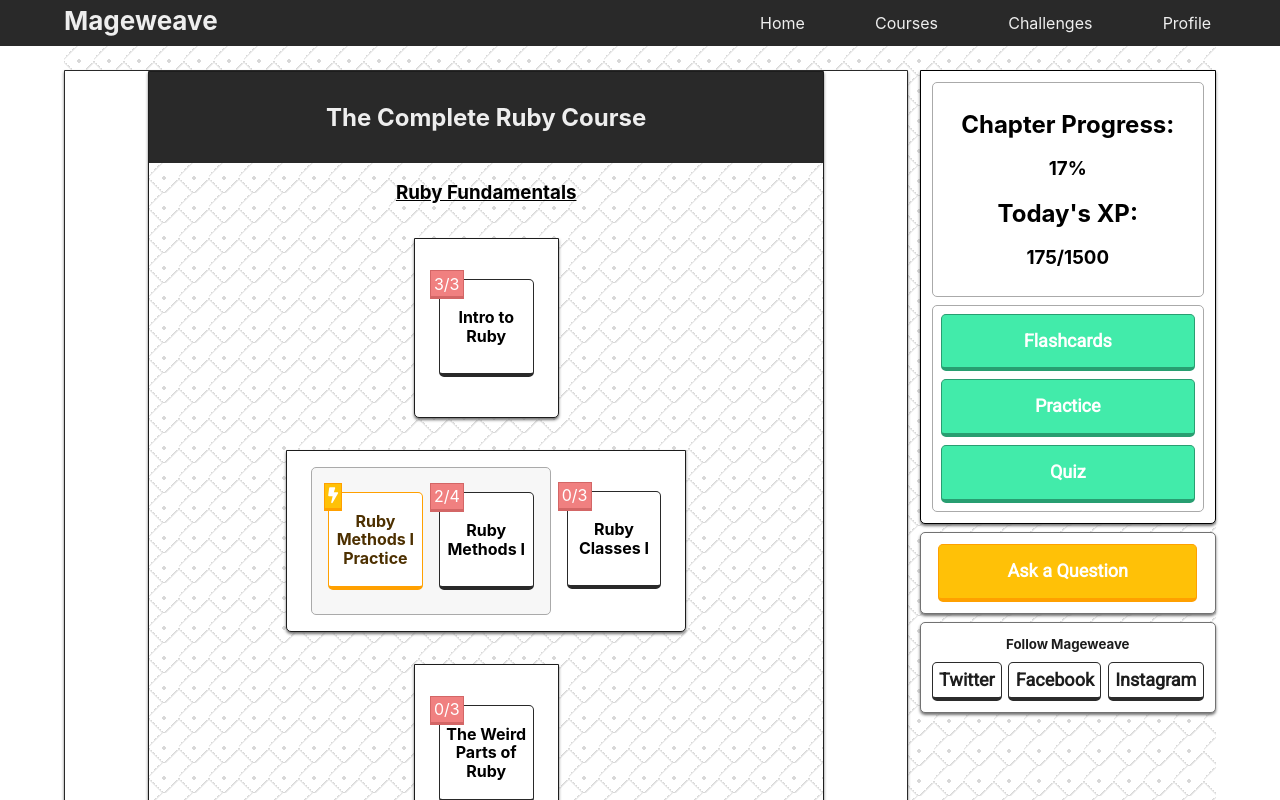
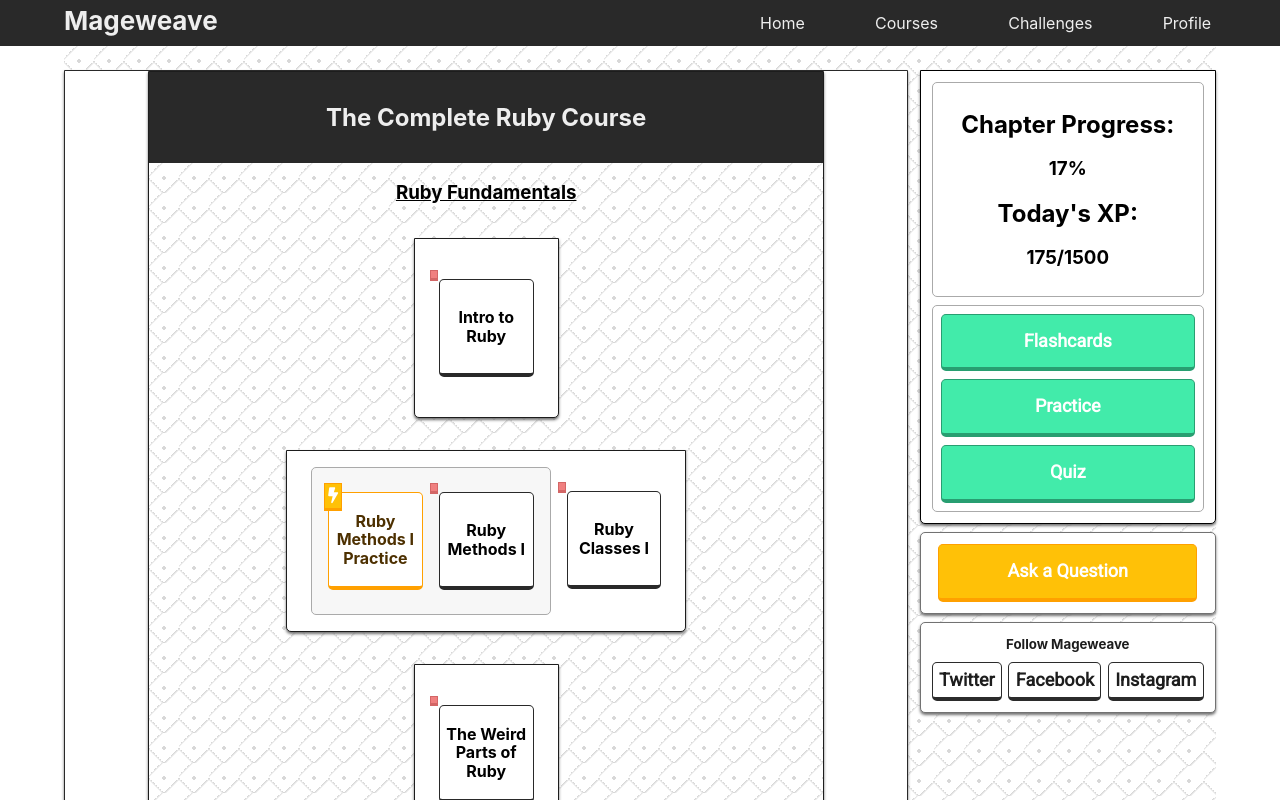
Before and after one commit to KevinKra/mageweave, a React (Create React App) app: page /courses/ruby in a window 1280 px wide. Shown: the top 800 px of the page. Built offline with nearby package versions, Linux system fonts and the light colour scheme.

Commit message:
Update components to use new props naming

```diff
--- a/src/components/CourseOverview/LessonLink/LessonLink.js
+++ b/src/components/CourseOverview/LessonLink/LessonLink.js
@@ -5,7 +5,7 @@ import "./LessonLink.scss"
 export default function LessonLink(props) {
   return (
     <div className="LessonLink">
-      <LessonMarker widget={props.widget} />
+      <LessonMarker widget={props.progress} />
       <h4>{props.name}</h4>
     </div>
   )
--- a/src/components/CourseOverview/PracticeLink/PracticeLink.js
+++ b/src/components/CourseOverview/PracticeLink/PracticeLink.js
@@ -1,6 +1,6 @@
 import React from 'react'
+import LessonMarker from '../../Widgets/LessonMarker/LessonMarker';
 import "./PracticeLink.scss"
-import LessonMarker from '../../Widgets/LessonMarker/LessonMarker';
 
 export default function PracticeLink(props) {
   return (
```
